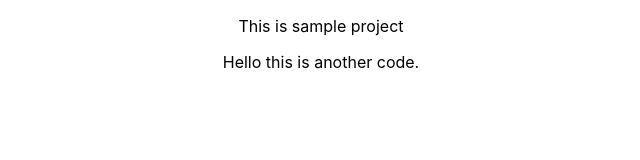
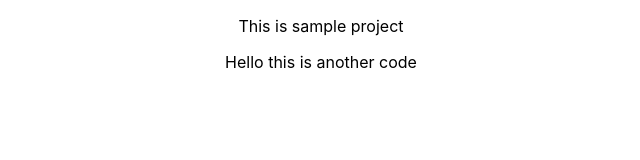
Before and after one commit to SVADHI/sample-project, a React (Create React App) app: page / in a window 1280 px wide. Shown: the top 160 px of the page, without its empty margins (319-959 px from the left). Built offline with nearby package versions, Linux system fonts and the light colour scheme.

Commit message:
app.js again changed

```diff
--- a/src/App.js
+++ b/src/App.js
@@ -5,7 +5,7 @@ function App() {
   return (
     <div className="App">
       <p>This is sample project</p>
-      <div>Hello this is another code. </div>
+      <div>Hello this is another code </div>
     </div>
   );
 }
```
